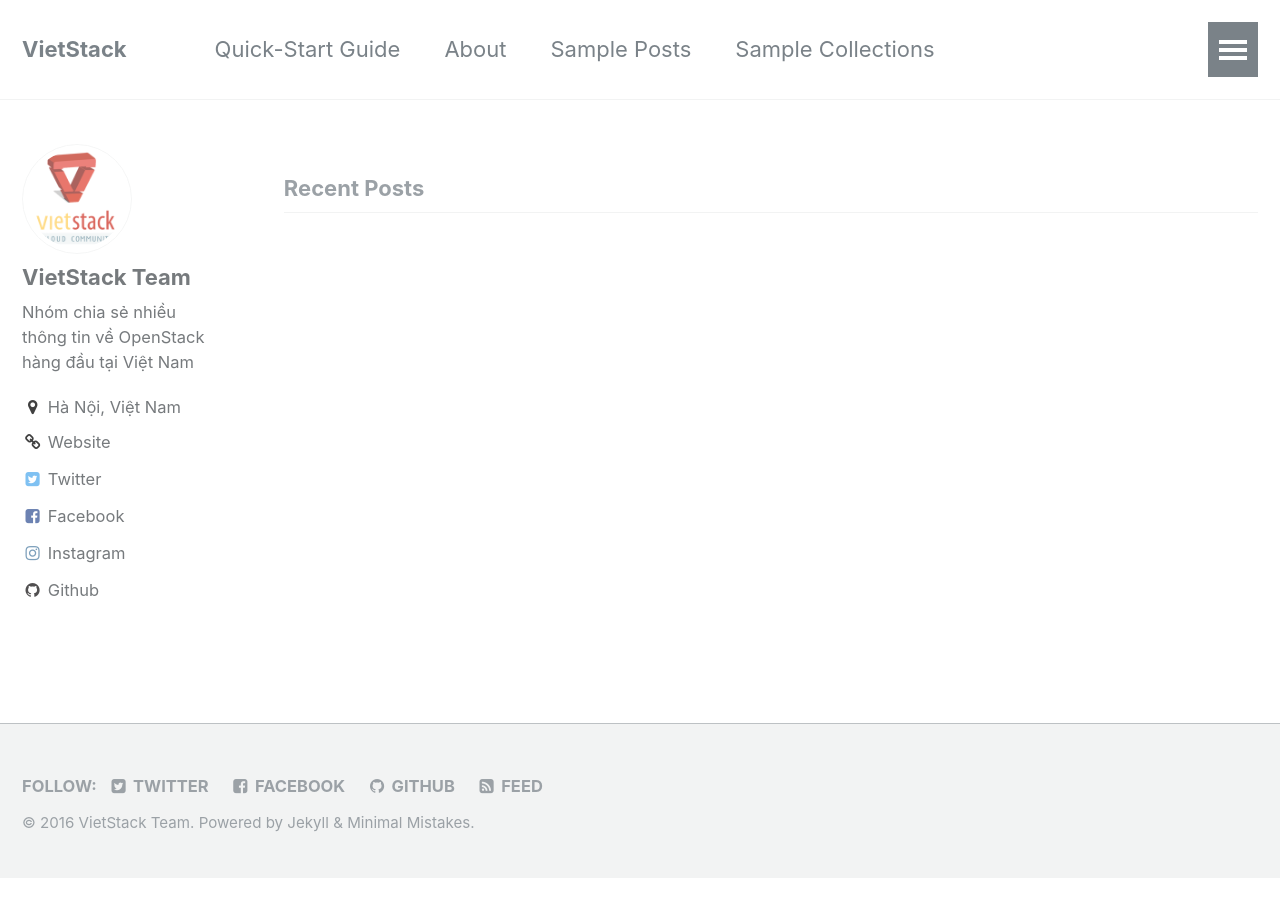
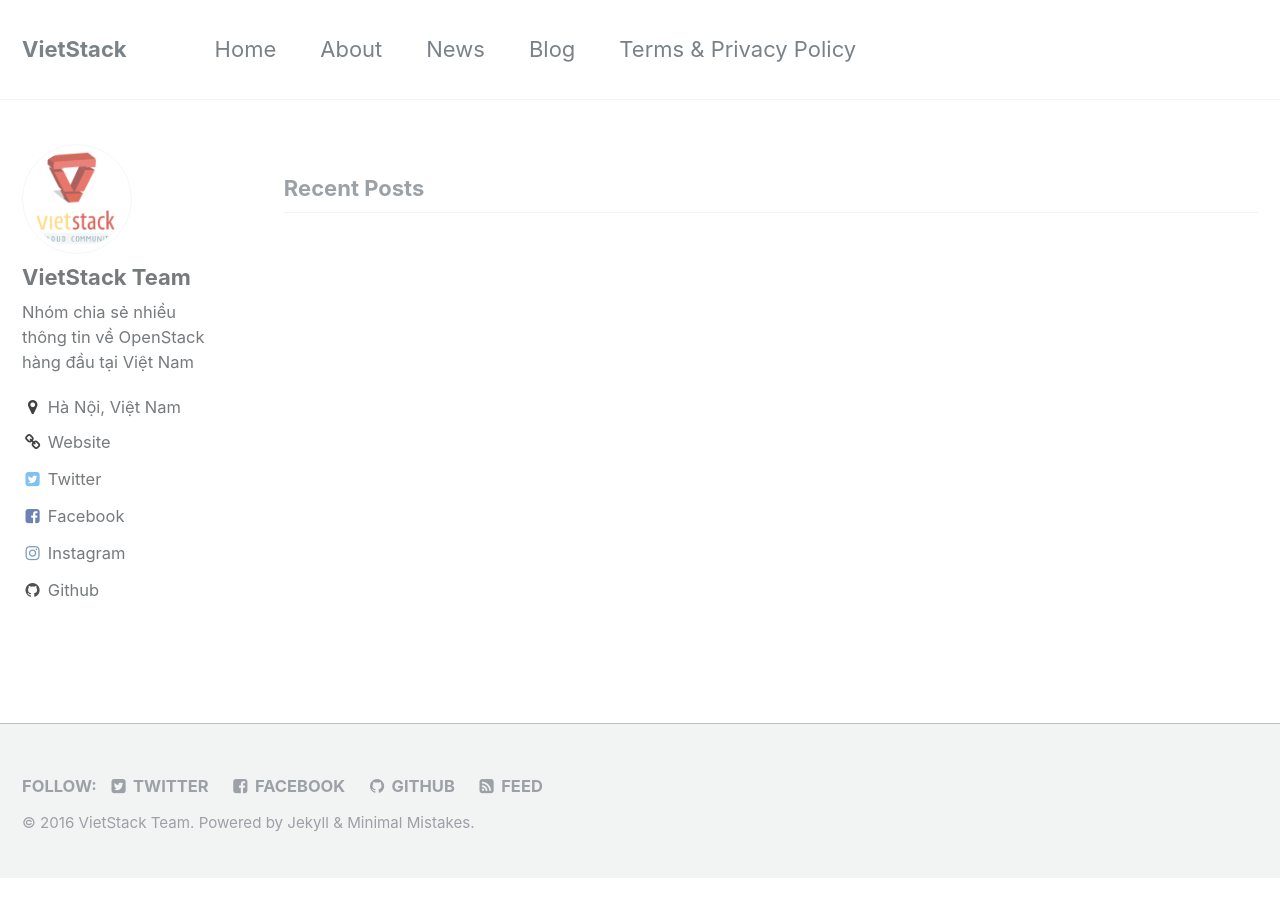
Before and after one commit to vietstack/vietstack.github.io.bka, a Jekyll site: the page built from index.html, in a window 1280 px wide. Built offline with Jekyll 4.4.1, drawn with Linux system fonts in a browser that asks for light colours.

Commit message:
update link
update link

```diff
--- a/_data/navigation.yml
+++ b/_data/navigation.yml
@@ -21,16 +21,16 @@
 
 # main links links
 main:
-  - title: "Quick-Start Guide"
-    url: /docs/quick-start-guide/
+  - title: "Home"
+    url: ""
 
   - title: "About"
     url: /about/
 
-  - title: "Sample Posts"
+  - title: "News"
     url: /year-archive/
 
-  - title: "Sample Collections"
+  - title: "Blog"
     url: /collection-archive/
 
   - title: "Terms &amp; Privacy Policy"
```
